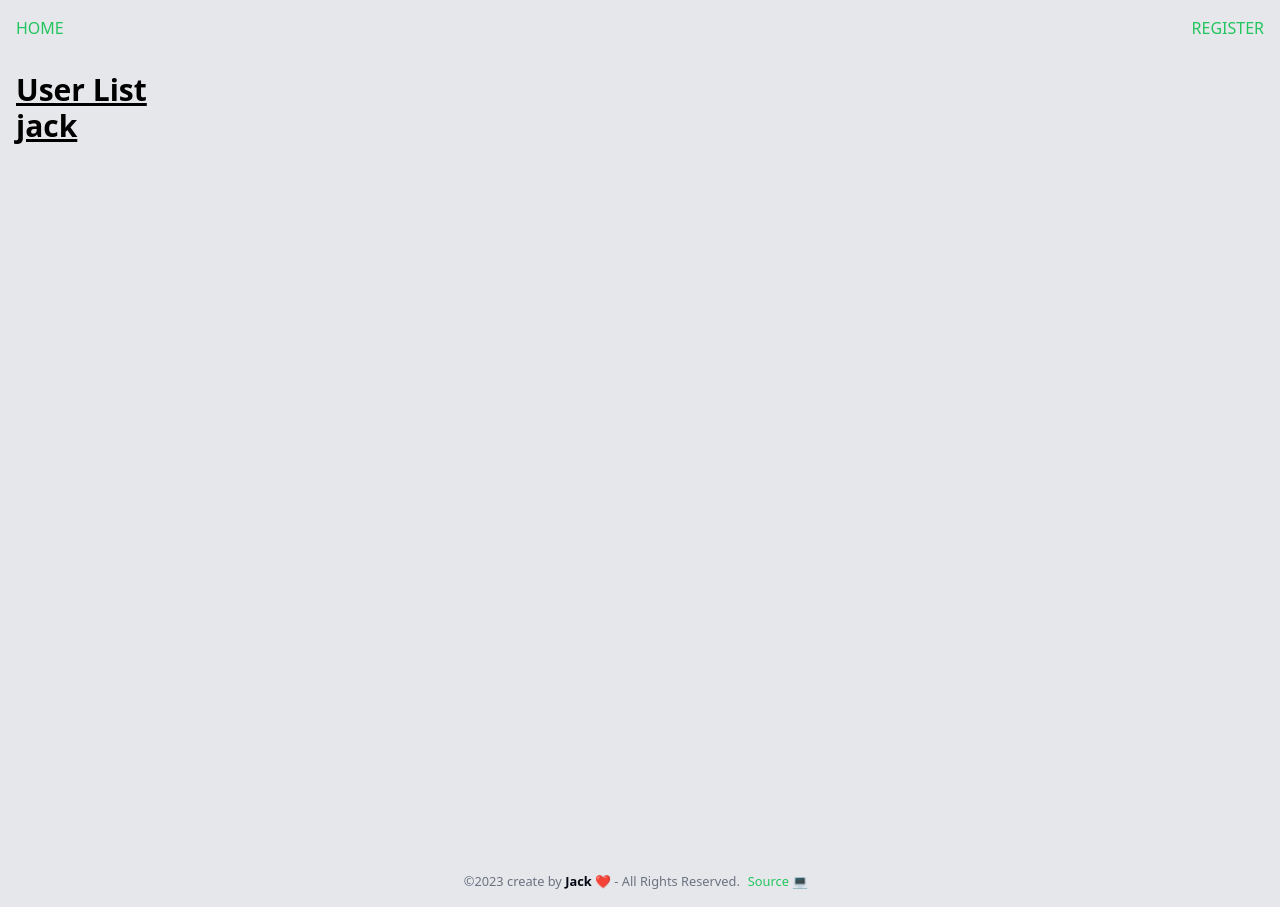
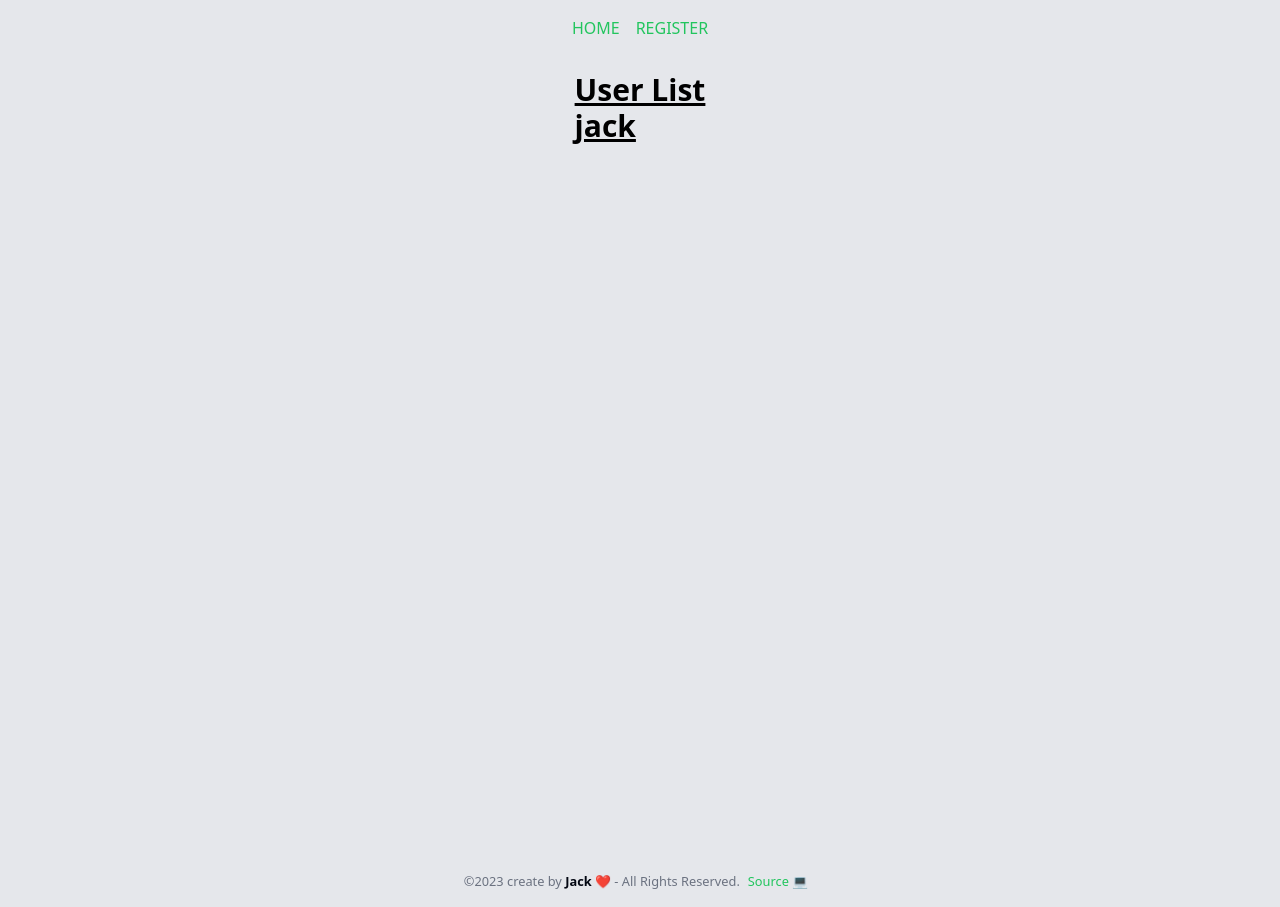
Before and after one commit to Jackelino/app-users, a React (Vite) app: page / in a window 1280 px wide. Built offline with nearby package versions, Linux system fonts and the light colour scheme.

Commit message:
cambio de esilos para centrar

```diff
--- a/src/assets/css/layout/Header.module.css
+++ b/src/assets/css/layout/Header.module.css
@@ -3,9 +3,9 @@
 }
 
 .ul {
-    @apply flex justify-between items-center align-middle text-green-500
+    @apply flex justify-center items-center align-middle text-green-500
 }
 
 .li {
-    @apply uppercase hover:text-green-800 hover:font-bold
+    @apply  mx-2 uppercase transition duration-150 ease-out hover:text-green-800
 }
--- a/src/assets/css/layout/Main.module.css
+++ b/src/assets/css/layout/Main.module.css
@@ -1,3 +1,3 @@
 .main {
-    @apply p-4 min-h-screen
+    @apply p-4 min-h-screen flex justify-center align-middle
 }
```
